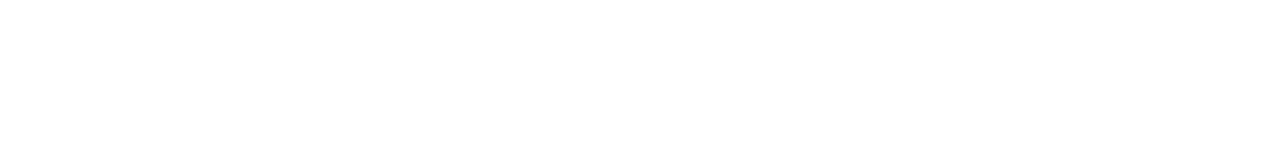
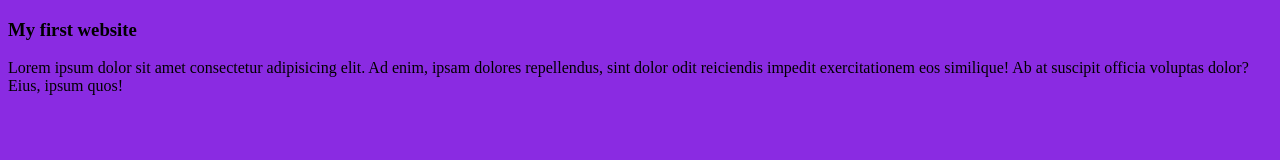
Before and after one commit to Mainul21/my_simple_website, a plain HTML site: page index.html in a window 1280 px wide. Drawn offline with Linux system fonts and the light colour scheme.

Commit message:
added the first blog

```diff
--- a/index.html
+++ b/index.html
@@ -4,8 +4,12 @@
     <meta charset="UTF-8">
     <meta name="viewport" content="width=device-width, initial-scale=1.0">
     <title>my simple website</title>
+    <link rel="stylesheet" href="styles/blog.css">
 </head>
 <body>
-
+    <div>
+        <h3>My first website</h3>
+        <p>Lorem ipsum dolor sit amet consectetur adipisicing elit. Ad enim, ipsam dolores repellendus, sint dolor odit reiciendis impedit exercitationem eos similique! Ab at suscipit officia voluptas dolor? Eius, ipsum quos!</p>
+    </div>
 </body>
 </html>
--- /dev/null
+++ b/styles/blog.css
@@ -0,0 +1,3 @@
+html{
+    background-color: blueviolet;
+}
```
